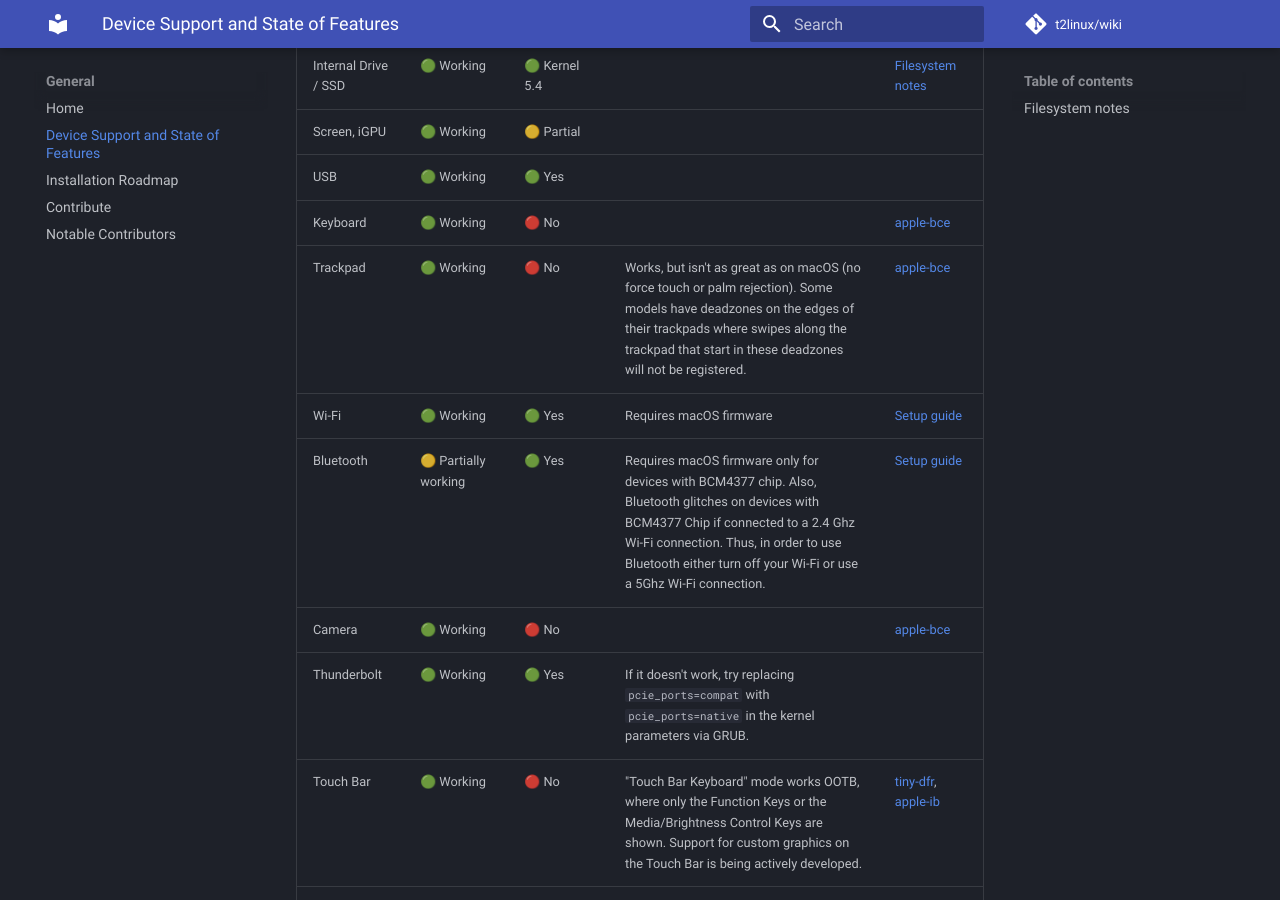
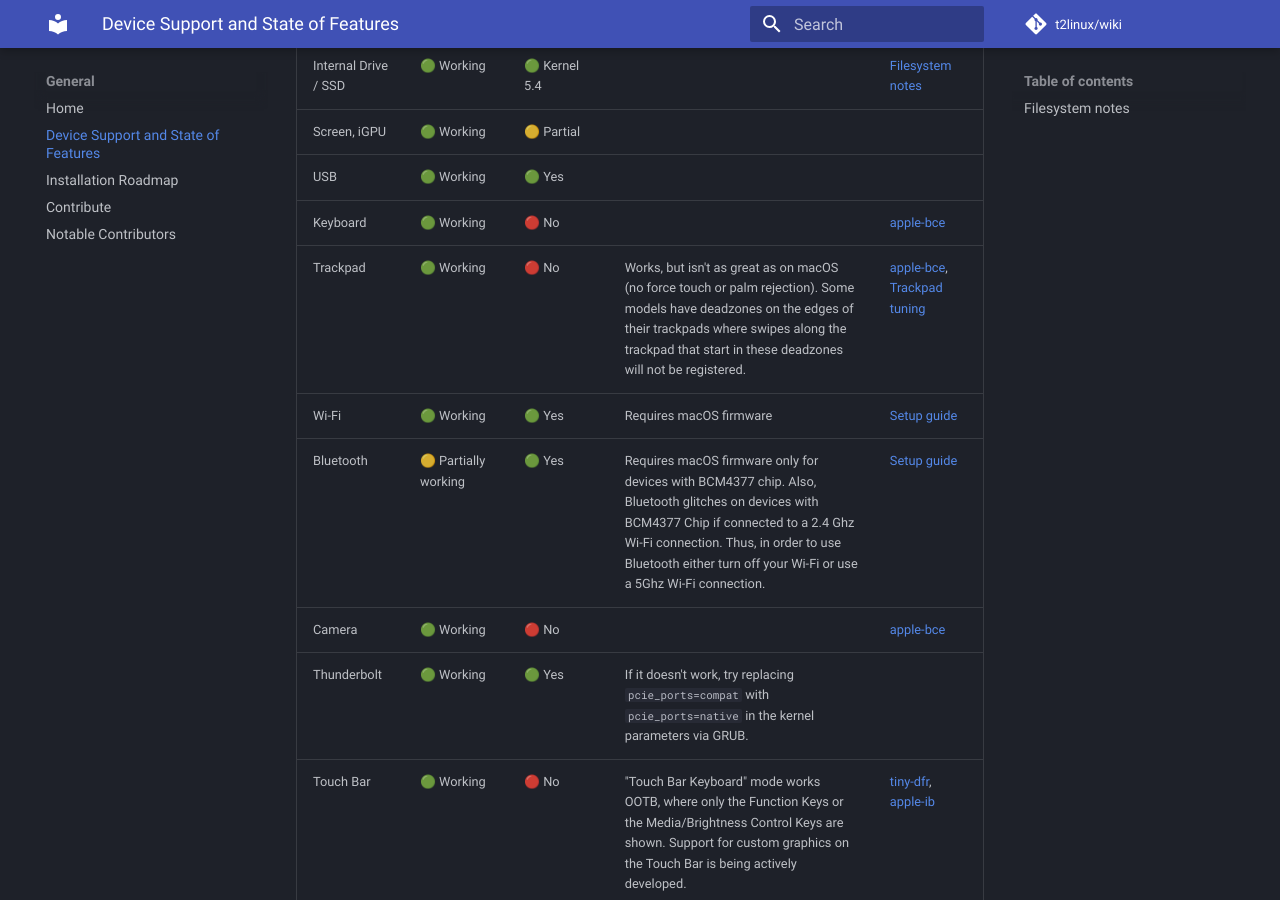
Before and after one commit to t2linux/wiki, an MkDocs documentation site: the page built from docs/state.md, in a window 1280 px wide and 900 px high, scrolled down 360 px. Built offline with MkDocs 1.6.1 and Material for MkDocs 9.7.7, drawn with Linux system fonts in a browser that asks for light colours; comment, search, counter and statistics services are not loaded.

Commit message:
Update state.md

```diff
--- a/docs/state.md
+++ b/docs/state.md
@@ -8,7 +8,7 @@ While Linux is usable on all T2 models, some features are limited due to the lac
 |Screen, iGPU|🟢 Working|🟡 Partial|||
 |USB|🟢 Working|🟢 Yes|||
 |Keyboard|🟢 Working|🔴 No||[apple-bce](https://github.com/t2linux/apple-bce-drv)|
-|Trackpad|🟢 Working|🔴 No|Works, but isn't as great as on macOS (no force touch or palm rejection). Some models have deadzones on the edges of their trackpads where swipes along the trackpad that start in these deadzones will not be registered.|[apple-bce](https://github.com/t2linux/apple-bce-drv)|
+|Trackpad|🟢 Working|🔴 No|Works, but isn't as great as on macOS (no force touch or palm rejection). Some models have deadzones on the edges of their trackpads where swipes along the trackpad that start in these deadzones will not be registered.|[apple-bce](https://github.com/t2linux/apple-bce-drv), [Trackpad tuning](https://wiki.t2linux.org/#trackpad-tuning)|
 |Wi-Fi|🟢 Working|🟢 Yes|Requires macOS firmware|[Setup guide](https://wiki.t2linux.org/guides/wifi-bluetooth/)|
 |Bluetooth|🟡 Partially working|🟢 Yes|Requires macOS firmware only for devices with BCM4377 chip. Also, Bluetooth glitches on devices with BCM4377 Chip if connected to a 2.4 Ghz Wi-Fi connection. Thus, in order to use Bluetooth either turn off your Wi-Fi or use a 5Ghz Wi-Fi connection.|[Setup guide](https://wiki.t2linux.org/guides/wifi-bluetooth/)|
 |Camera|🟢 Working|🔴 No||[apple-bce](https://github.com/t2linux/apple-bce-drv)|
```
